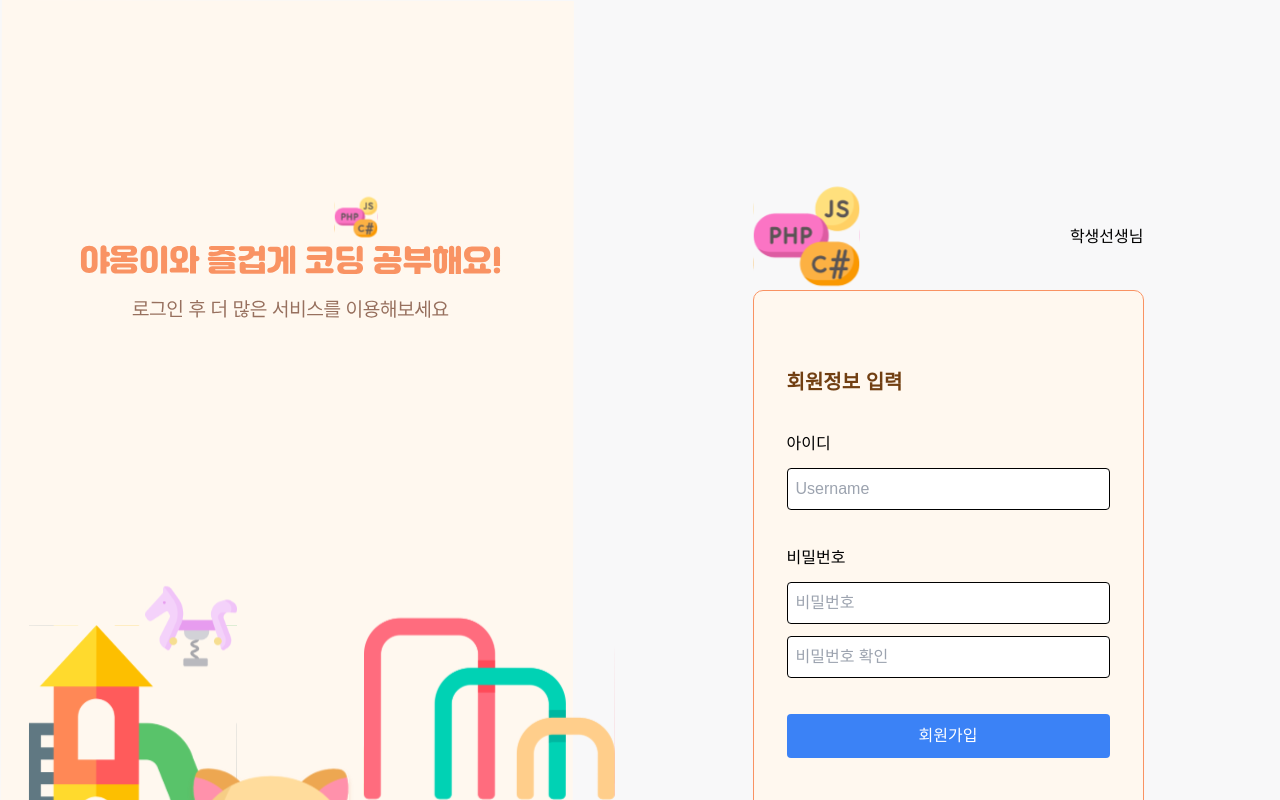
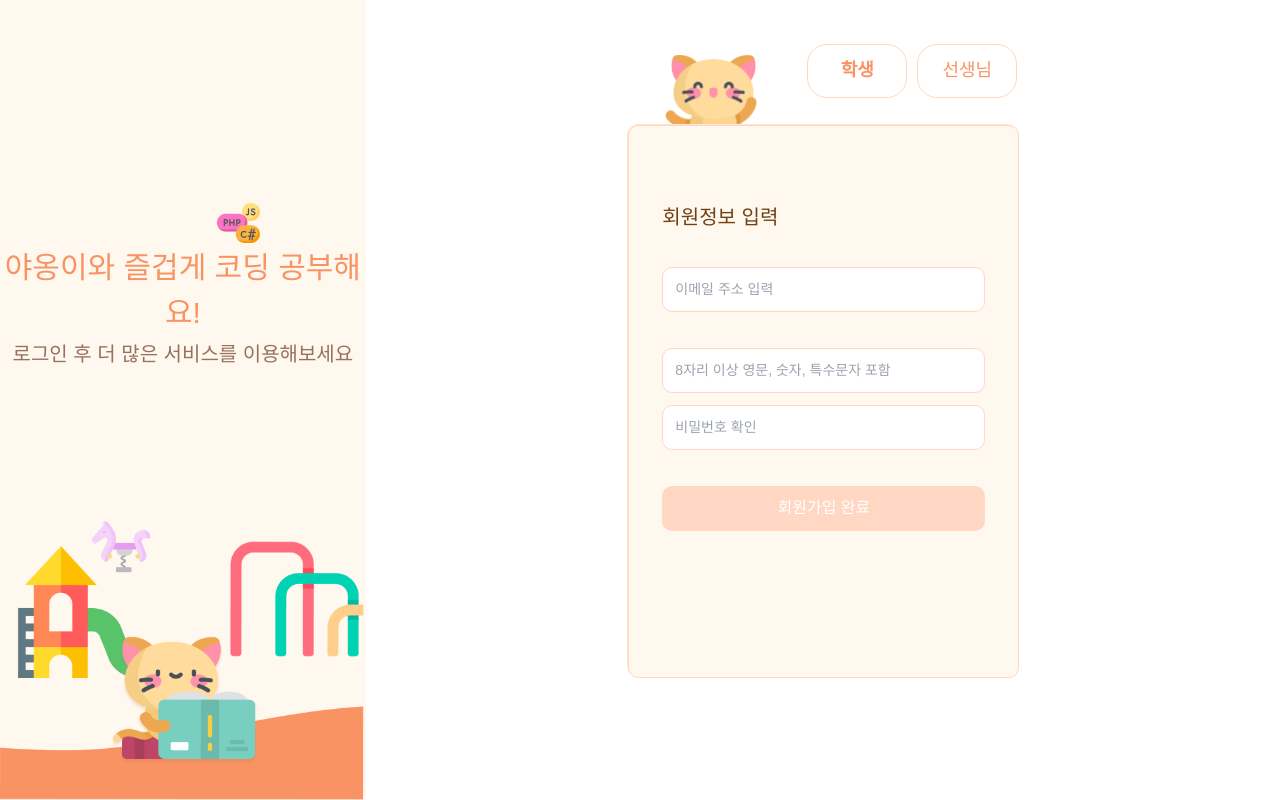
Before and after one commit to horang-edu/FE, a React (Create React App) app: page /signup in a window 1280 px wide. Built offline with nearby package versions, Linux system fonts and the light colour scheme; no server answers; a web font is replaced by a local one.

Commit message:
#61 design : 회원가입 CSS

```diff
--- a/src/pages/SignUP.jsx
+++ b/src/pages/SignUP.jsx
@@ -1,82 +1,98 @@
 import React, { useState } from "react";
-import { ReactComponent as BG } from "../assets/svg/signUp.svg";
-import { ReactComponent as Cat } from "../assets/svg/signUpCat.svg";
+import axios from "axios";
 
-function SignUP() {
+function SignUp() {
   const [username, setUsername] = useState("");
   const [password, setPassword] = useState("");
-  const [isTeacher, setIsTeacher] = useState(false); // 선생님 여부 상태 추가
-  const [verificationCode, setVerificationCode] = useState(""); // 인증 번호 상태 추가
+  const [confirmPassword, setConfirmPassword] = useState("");
+  const [isTeacher, setIsTeacher] = useState(false);
 
-  const handleSubmit = (event) => {
+  const handleSubmit = async (event) => {
     event.preventDefault();
-    // 여기에 폼 제출 로직을 추가할 수 있습니다.
-    console.log("Submitted!");
-    console.log("Username:", username);
-    console.log("Password:", password);
-    if (isTeacher) {
-      console.log("Verification Code:", verificationCode);
+
+    if (!username || !password) {
+      alert("이름과 비밀번호를 입력해주세요.");
+      return;
+    }
+    if (password !== confirmPassword) {
+      alert("비밀번호가 일치하지 않습니다.");
+      return;
+    }
+
+    const userData = {
+      username,
+      password,
+      role: isTeacher, // 'role' is set based on 'isTeacher'
+    };
+
+    try {
+      const response = await axios.post("https://example.com/api/signup", userData);
+      console.log("Response:", response);
+      alert("Signup successful!");
+    } catch (error) {
+      console.error("Signup error:", error);
+      alert("An error occurred during signup.");
     }
   };
 
   return (
     <div className="flex">
-      <div className="fix">
-        <BG />
-      </div>
       <div className="flex flex-col justify-center" style={{ margin: "auto" }}>
-        <div className="flex justify-between ">
-          <div>
-            <Cat />
+        <div className="absolute top-[-81px] left-[46%]">
+          <button
+            onClick={() => setIsTeacher(false)}
+            style={{ fontWeight: !isTeacher ? "bold" : "normal" }}
+            className="w-[100px] h-[54px] bg-[white] rounded-[20px] border-solid border-[1px] border-[#FFD7C3] font-yg-jalnan text-[#F99363] text-[18px]"
+          >
+            학생
+          </button>
+          <button
+            onClick={() => setIsTeacher(true)}
+            style={{ fontWeight: isTeacher ? "bold" : "normal" }}
+            className="w-[100px] h-[54px] bg-[white] rounded-[20px] border-solid border-[1px] border-[#FFD7C3] font-yg-jalnan text-[#F99363] text-[18px] ml-[10px]"
+          >
+            선생님
+          </button>
+        </div>
+        {/* <div className="flex justify-between">
+          <div className="flex justify-center items-center">
+            <div onClick={() => setIsTeacher(false)} style={{ fontWeight: !isTeacher ? "bold" : "normal" }}>
+              학생
+            </div>
+            <div onClick={() => setIsTeacher(true)} style={{ fontWeight: isTeacher ? "bold" : "normal" }}>
+              선생님
+            </div>
           </div>
-          <div className="flex justify-center items-center">
-            <div onClick={() => setIsTeacher(false)}>학생</div>
-            <div onClick={() => setIsTeacher(true)}>선생님</div>
-          </div>
-        </div>
+        </div> */}
         <div
           className="border"
           style={{
             width: "391px",
             height: "553px",
             padding: "77px 33px 77px 33px",
-            borderColor: "#f99363",
+            borderColor: "#FFD7C3",
             borderRadius: "10px",
             background: "#fff8ef",
           }}
         >
-          <div className="text-xl font-bold text-yellow-900 mb-9">
-            회원정보 입력
-          </div>
-          <div className="mb-3">아이디</div>
-          <input
-            type="text"
-            placeholder="Username"
-            value={username}
-            onChange={(e) => setUsername(e.target.value)}
-            className="border border-gray-300 rounded w-full p-2 mb-9"
-          />
-          <div className="mb-3">비밀번호</div>
+          <div className="text-xl font-yg-jalnan text-yellow-900 mb-9">회원정보 입력</div>
+          <input type="text" placeholder="이메일 주소 입력" value={username} onChange={(e) => setUsername(e.target.value)} className="w-full h-[2.8125rem] mb-9 text-[0.875rem] p-[0.75rem] rounded-[10px] border-solid border-[1px] border-[#FFD7C3]" />
           <input
             type="password"
-            placeholder="비밀번호 "
+            placeholder="8자리 이상 영문, 숫자, 특수문자 포함"
             value={password}
             onChange={(e) => setPassword(e.target.value)}
-            className="border border-#f99363 rounded w-full p-2 mb-3"
+            className="w-full h-[2.8125rem] mb-3 text-[0.875rem] p-[0.75rem] rounded-[10px] border-solid border-[1px] border-[#FFD7C3]"
           />
           <input
             type="password"
-            placeholder="비밀번호 확인 "
-            value={password}
-            onChange={(e) => setPassword(e.target.value)}
-            className="border border-gray-300 rounded w-full p-2 mb-9"
+            placeholder="비밀번호 확인"
+            value={confirmPassword}
+            onChange={(e) => setConfirmPassword(e.target.value)}
+            className="w-full h-[2.8125rem] mb-9 text-[0.875rem] p-[0.75rem] rounded-[10px] border-solid border-[1px] border-[#FFD7C3]"
           />
-          <button
-            onClick={handleSubmit}
-            type="submit"
-            className="bg-blue-500 text-white px-4 py-2 rounded block w-full h-11"
-          >
-            회원가입
+          <button onClick={handleSubmit} type="submit" className="w-full h-[2.8125rem] font-yg-jalnan text-white bg-[#FFD7C3] rounded-[10px] hover:bg-[#F99363]">
+            회원가입 완료
           </button>
         </div>
       </div>
@@ -84,4 +100,4 @@ function SignUP() {
   );
 }
 
-export default SignUP;
+export default SignUp;
--- a/src/shared/Router.jsx
+++ b/src/shared/Router.jsx
@@ -22,7 +22,6 @@ function Router() {
           <Route path="/study" element={<Study />} />
           <Route path="/video/:id" element={<Video />} />
           <Route path="/community" element={<Community />} />
-          <Route path="/signup" element={<SignUP />} />
         </Route>
         <Route element={<LoginLayout />}>
           <Route path="/login" element={<Login />} />
```
